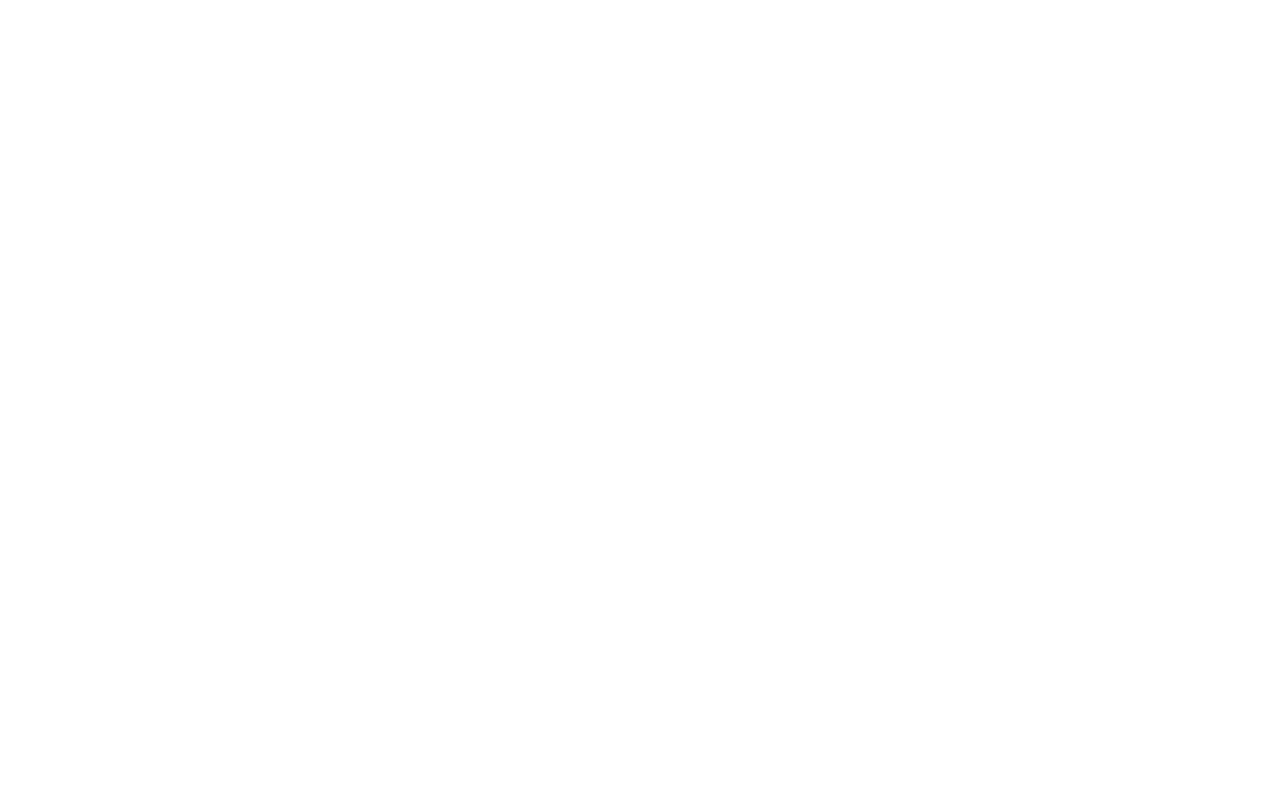
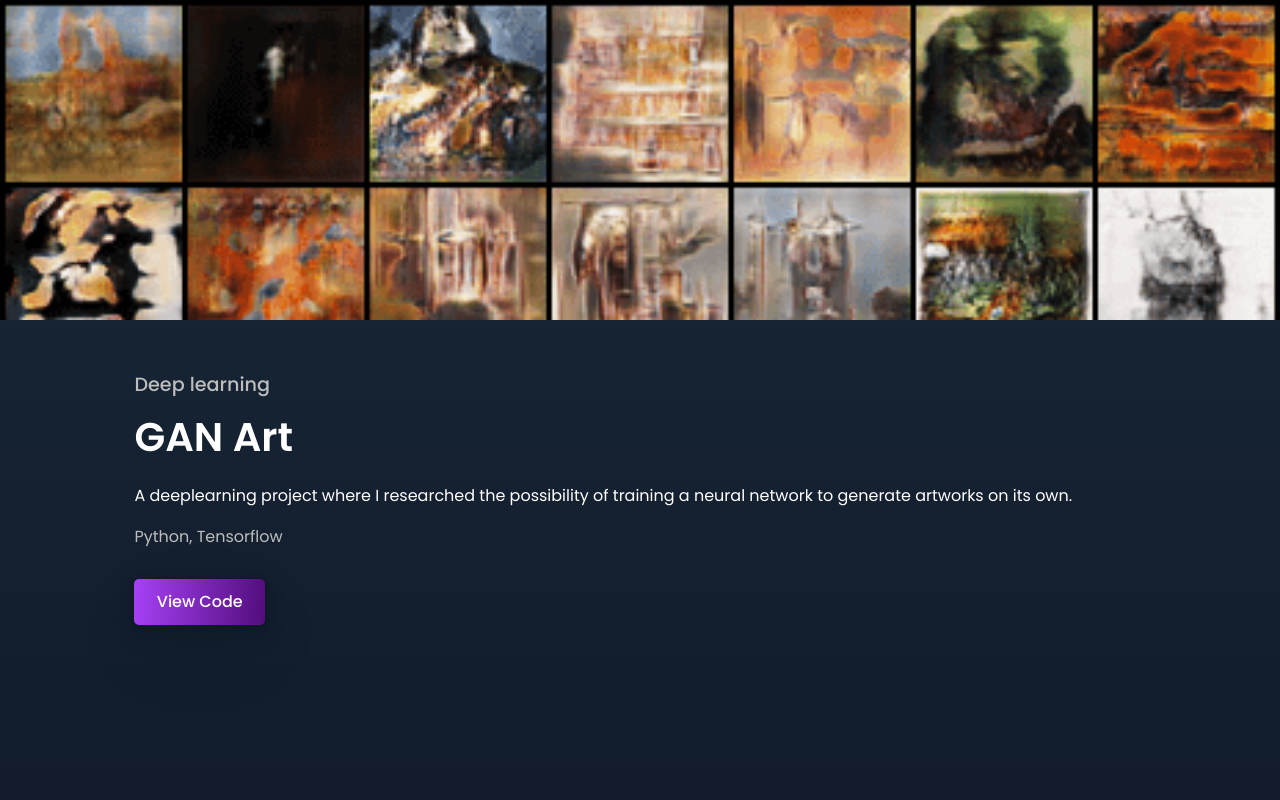
Before and after one commit to IsakLarsson/Portfolio, a React (Create React App) app in the folder portfolio2.0/: page /project in a window 1280 px wide. Before the commit this address had no page. Shown: the top 800 px of the page. Built offline with nearby package versions, Linux system fonts and the light colour scheme.

Commit message:
project page started

```diff
--- a/portfolio2.0/src/App.tsx
+++ b/portfolio2.0/src/App.tsx
@@ -2,14 +2,68 @@
 import { Route, Routes } from "react-router-dom";
 import "./App.css";
 import Home from "./Pages/Home";
+import { ProjectPage } from "./Pages/ProjectPage";
+import { ProjectInterface } from "./Components/ProjectList";
+import Express from "./icons/smallicons/Express.svg";
+import Mongo from "./icons/smallicons/Mongo.svg";
+import Node from "./icons/smallicons/Node.svg";
+import Python from "./icons/smallicons/Python.svg";
+import ReactIcon from "./icons/smallicons/React.svg";
+import Tensorflow from "./icons/smallicons/Tensorflow.svg";
+import Kvitter from "./images/kvitter-square.png";
+import Figma from "./icons/smallicons/Figma-logo.svg";
+import GAN from "./images/GAN.png";
+import Paradox from "./images/Paradox.jpg";
+import Freshman from "./images/mottagning.png";
+
+const projectList: ProjectInterface[] = [
+  {
+    title: "GAN Art",
+    description:
+      "A deeplearning project where I researched the possibility of training a neural network to generate artworks on its own. ",
+    image: GAN,
+    tools: [Python, Tensorflow],
+    toolNames: "Python, Tensorflow",
+    code: "https://www.kaggle.com/isaklarsson/gan-art-generator",
+    subject: "Deep learning",
+  },
+  {
+    title: "360° Feedback",
+    description:
+      "For this project, me and 4 friends teamed up to create an employee evaluation system for international game dev studio Paradox Arctic which would result in hours of time saved per employee.",
+    image: Paradox,
+    tools: [Mongo, Express, ReactIcon, Node],
+    toolNames: "MongoDB, Express, React, Node",
+  },
+  {
+    title: "Kvitter",
+    description:
+      "A concept developed during the course Hot Team at Umeå Institude of Design. Our idea was to create a concept where kids could learn about birds while simultaneously benefiting the bird-life in Umeå",
+    image: Kvitter,
+    tools: [Figma],
+    toolNames: "Figma, Adobe suite",
+  },
+  {
+    title: "Freshman app",
+    description:
+      "An app to help the newcomers at the Interaction & Design programme keep track of the events during the intro period.",
+    image: Freshman,
+    tools: [ReactIcon],
+    toolNames: "React",
+  },
+];
+
+export const ProjectContext = React.createContext(projectList);
 
 function App() {
   return (
     <div className="App">
-      <Routes>
-        <Route path="/" element={<Home />} />
-        <Route path="about" element={<Home />} />
-      </Routes>
+      <ProjectContext.Provider value={projectList}>
+        <Routes>
+          <Route path="/" element={<Home />} />
+          <Route path="project" element={<ProjectPage />} />
+        </Routes>
+      </ProjectContext.Provider>
     </div>
   );
 }
--- /dev/null
+++ b/portfolio2.0/src/Components/CodeButton.tsx
@@ -0,0 +1,17 @@
+import React from "react";
+import "./Codebutton.css";
+
+interface CodeButtonProps {
+  link: string;
+}
+
+export const CodeButton: React.FC<CodeButtonProps> = ({}) => {
+  return (
+    <a
+      target="_blank"
+      href="https://www.kaggle.com/isaklarsson/gan-art-generator"
+    >
+      View Code
+    </a>
+  );
+};
--- /dev/null
+++ b/portfolio2.0/src/Components/Codebutton.css
@@ -0,0 +1,14 @@
+.project-page-container a {
+  color: white;
+  background: linear-gradient(93.46deg, #a540f4 1.47%, #530e7d 99.08%);
+  box-shadow: 0px 27px 80px rgba(0, 0, 0, 0.07),
+    0px 11.28px 33.4221px rgba(0, 0, 0, 0.0503198),
+    0px 6.0308px 17.869px rgba(0, 0, 0, 0.0417275),
+    0px 3.38082px 10.0172px rgba(0, 0, 0, 0.035),
+    0px 1.79553px 5.32008px rgba(0, 0, 0, 0.0282725),
+    0px 0.747159px 2.21381px rgba(0, 0, 0, 0.0196802);
+  border-radius: 5px;
+  padding: 0.7rem 1.4rem;
+  font-weight: 500;
+  text-decoration: none;
+}
--- a/portfolio2.0/src/Components/Header.tsx
+++ b/portfolio2.0/src/Components/Header.tsx
@@ -62,7 +62,7 @@
               whileHover={springValues[0]}
               transition={springValues[1]}
             >
-              <Link to="projects">
+              <Link to="project">
                 <h4>Projects</h4>
               </Link>
             </motion.div>
--- a/portfolio2.0/src/Components/ProjectCard.tsx
+++ b/portfolio2.0/src/Components/ProjectCard.tsx
@@ -32,8 +32,12 @@
             Read more
           </Link>
           {code ? (
-            <a href={code} target="_blank" className="hvr-underline-from-left">
-              {" "}
+            <a
+              href={code}
+              rel="noreferrer"
+              target="_blank"
+              className="hvr-underline-from-left"
+            >
               View code
             </a>
           ) : (
--- a/portfolio2.0/src/Components/ProjectList.tsx
+++ b/portfolio2.0/src/Components/ProjectList.tsx
@@ -1,4 +1,4 @@
-import React from "react";
+import React, { useContext } from "react";
 import GAN from "../images/GAN.png";
 import Paradox from "../images/Paradox.jpg";
 import Freshman from "../images/mottagning.png";
@@ -11,6 +11,7 @@
 import Tensorflow from "../icons/smallicons/Tensorflow.svg";
 import Kvitter from "../images/kvitter-square.png";
 import Figma from "../icons/smallicons/Figma-logo.svg";
+import { ProjectContext } from "./../App";
 
 interface ProjectListProps {}
 
@@ -19,41 +20,13 @@
   description: string;
   image: string;
   tools: string[];
+  toolNames: string;
   code?: string;
+  subject?: string;
 }
 
 export const ProjectList: React.FC<ProjectListProps> = ({}) => {
-  const projectList: ProjectInterface[] = [
-    {
-      title: "GAN Art",
-      description:
-        "A deeplearning project where I researched the possibility of training a neural network to generate artworks on its own. ",
-      image: GAN,
-      tools: [Python, Tensorflow],
-      code: "https://www.kaggle.com/isaklarsson/gan-art-generator",
-    },
-    {
-      title: "360° Feedback",
-      description:
-        "For this project, me and 4 friends teamed up to create an employee evaluation system for international game dev studio Paradox Arctic which would result in hours of time saved per employee.",
-      image: Paradox,
-      tools: [Mongo, Express, ReactIcon, Node],
-    },
-    {
-      title: "Kvitter",
-      description:
-        "A concept developed during the course Hot Team at Umeå Institude of Design. Our idea was to create a concept where kids could learn about birds while simultaneously benefiting the bird-life in Umeå",
-      image: Kvitter,
-      tools: [Figma],
-    },
-    {
-      title: "Freshman app",
-      description:
-        "An app to help the newcomers at the Interaction & Design programme keep track of the events during the intro period.",
-      image: Freshman,
-      tools: [ReactIcon],
-    },
-  ];
+  const projectList = useContext(ProjectContext);
 
   return (
     <>
--- /dev/null
+++ b/portfolio2.0/src/Pages/ProjectPage.tsx
@@ -0,0 +1,31 @@
+import React, { useContext } from "react";
+import Waves from "../images/Waves.png";
+import { ProjectHero } from "../Sections/ProjectPage/ProjectHero";
+import "../Sections/ProjectPage/ProjectHero.css";
+import { ProjectContext } from "./../App";
+
+interface ProjectPageProps {}
+
+export const ProjectPage: React.FC<ProjectPageProps> = ({}) => {
+  const projectList = useContext(ProjectContext);
+
+  return (
+    <>
+      <ProjectHero
+        title={projectList[0].title}
+        description={projectList[0].description}
+        subject={projectList[0].subject}
+        toolNames={projectList[0].toolNames}
+        code={projectList[0].code}
+        image={projectList[0].image}
+        tools={projectList[0].tools}
+      />
+      <img
+        style={{ width: "100%", marginBottom: "-10px" }} //weird margin-bottom fix
+        src={Waves}
+        alt="Waves"
+        className="waves"
+      />
+    </>
+  );
+};
--- /dev/null
+++ b/portfolio2.0/src/Sections/ProjectPage/ProjectHero.css
@@ -0,0 +1,36 @@
+.hero {
+  height: 100vh;
+}
+
+.project-image {
+  height: 40vh;
+  background-size: cover;
+  background-repeat: no-repeat;
+  background-position: initial;
+}
+
+.project-page-container {
+  display: flex;
+  flex-direction: column;
+  align-items: center;
+  padding: 0.5em;
+  margin-top: 1em;
+}
+
+.project-page-container h2 {
+  margin: 0.5rem 0;
+}
+
+.project-page-container h4 {
+  color: #bdbdbd;
+  margin-bottom: 0;
+}
+
+.project-page-tools {
+  color: #bdbdbd;
+}
+
+.project-inner {
+  text-align: left;
+  width: 80%;
+}
--- /dev/null
+++ b/portfolio2.0/src/Sections/ProjectPage/ProjectHero.tsx
@@ -0,0 +1,35 @@
+import React from "react";
+import GAN from "../../images/GAN.png";
+import { CodeButton } from "./../../Components/CodeButton";
+
+import { ProjectInterface } from "./../../Components/ProjectList";
+
+export const ProjectHero: React.FC<ProjectInterface> = ({
+  title,
+  description,
+  code,
+  image,
+  toolNames,
+  subject,
+}) => {
+  return (
+    <div className="hero">
+      <div
+        className="project-image"
+        style={{
+          backgroundImage: `url(${image})`,
+        }}
+      />
+      <div className="project-page-container">
+        <div className="project-inner">
+          <h4>{subject}</h4>
+          <h2>{title}</h2>
+          <p>{description}</p>
+          <p className="project-page-tools">{toolNames}</p>
+          <br />
+          {code && <CodeButton link={code} />}
+        </div>
+      </div>
+    </div>
+  );
+};
--- a/portfolio2.0/src/Sections/Projects/Projects.css
+++ b/portfolio2.0/src/Sections/Projects/Projects.css
@@ -21,6 +21,7 @@
   flex-direction: column;
   border-radius: 10px;
   width: 320px;
+  padding-bottom: 20px;
   background: radial-gradient(
     65.27% 211.78% at 30.83% 34.73%,
     #192839 0%,
@@ -32,6 +33,9 @@
     0px 5.75991px 10.0172px rgba(0, 0, 0, 0.04),
     0px 3.05905px 5.32008px rgba(0, 0, 0, 0.0323114),
     0px 1.27294px 2.21381px rgba(0, 0, 0, 0.0224916);
+
+  border-bottom-right-radius: 100% 4%;
+  border-bottom-left-radius: 100% 4%;
 }
 
 .card-image {
```
